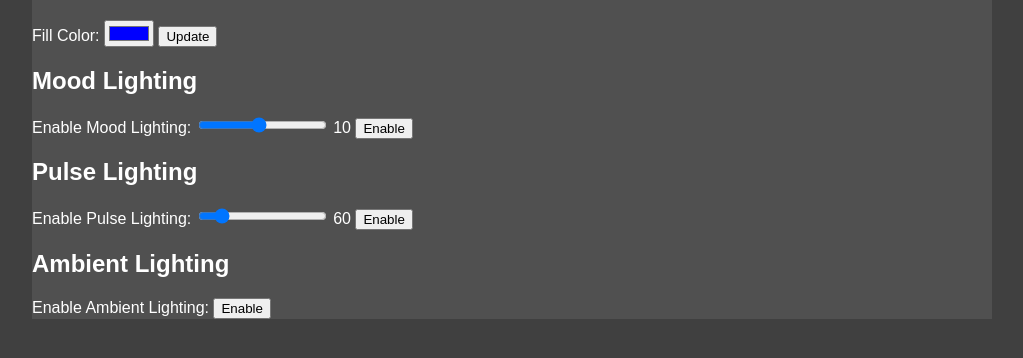
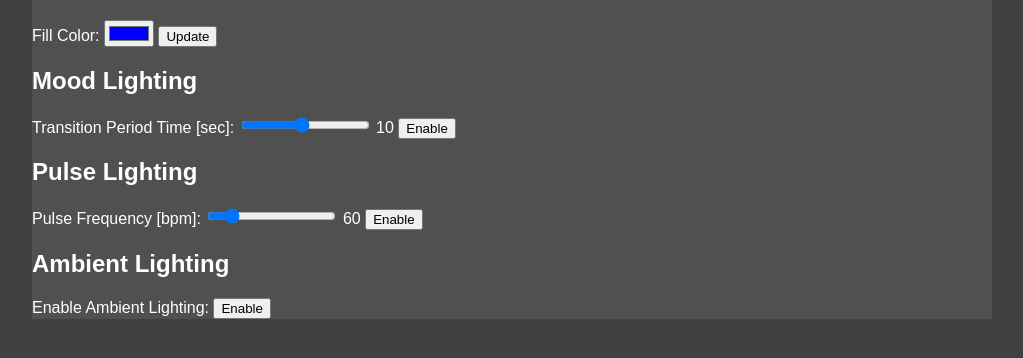
Before and after one commit to andrewjren/ambient-leds, a Flask app: page / in a window 1280 px wide. Shown: the part 112-470 px from the top of the page, without its empty margins (128-1151 px from the left). Run offline with Flask 2, Linux system fonts and the light colour scheme.

Commit message:
update labels on html template

```diff
--- a/templates/base.html
+++ b/templates/base.html
@@ -23,7 +23,7 @@
   </header>
   <body>
     <form action="/mood" method="post">
-      <label for="mood_period">Enable Mood Lighting:</label>
+      <label for="mood_period">Transition Period Time [sec]:</label>
       <input name="mood_period" id="mood_period_id" type="range" min="1" max="20" class="slider" oninput="mood_period_out_id.value = mood_period_id.value" value="{{ mood_period }}">
       <output name="mood_period_out" id="mood_period_out_id">{{ mood_period }}</output>
       <input name="enable_mood" type="submit" value="Enable">
@@ -36,7 +36,7 @@
   </header>
   <body>
     <form action="/pulse" method="post">
-      <label for="pulse_bpm">Enable Pulse Lighting:</label>
+      <label for="pulse_bpm">Pulse Frequency [bpm]:</label>
       <input name="pulse_bpm" id="pulse_bpm_id" type="range" min="30" max="240" class="slider" oninput="pulse_bpm_out_id.value = pulse_bpm_id.value" value="{{ bpm }}">
       <output name="pulse_bpm_out" id="pulse_bpm_out_id">{{ bpm }}</output>
       <input name="enable_pulse" type="submit" value="Enable">
```
